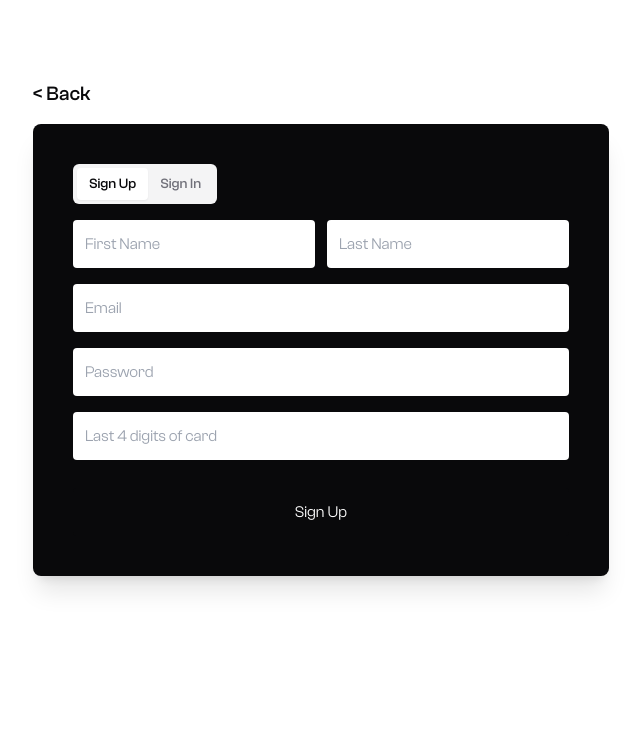
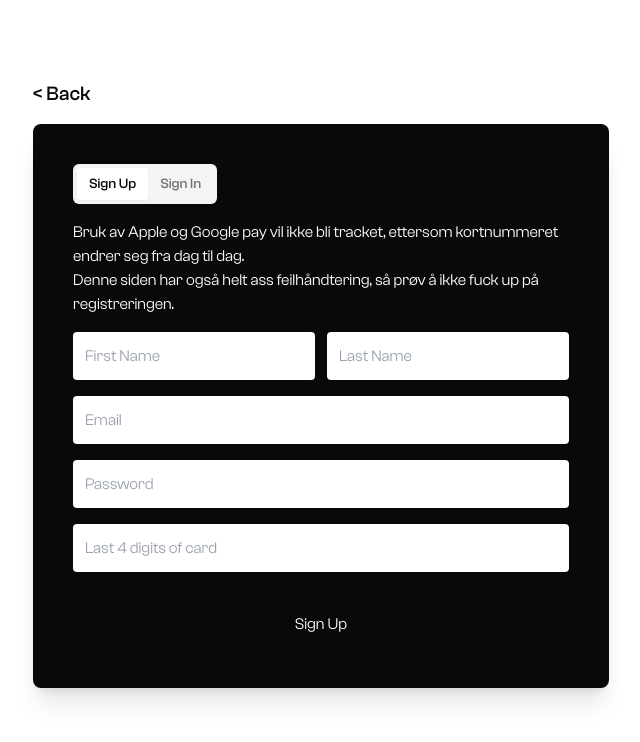
Before and after one commit to tobiaslborning/snack-overflow-display, a Next.js app: page /sign-up in a window 1280 px wide. Shown: the top 742 px of the page, without its empty margins (319-959 px from the left). Built offline with nearby package versions, Linux system fonts and the light colour scheme; no server answers.

Commit message:
text changes to sign up page

```diff
--- a/src/app/sign-up/page.tsx
+++ b/src/app/sign-up/page.tsx
@@ -71,6 +71,10 @@ const SignUp = () => {
         <TabsTrigger value="signin">Sign In</TabsTrigger>
       </TabsList>
       <TabsContent value='signup' className='mt-4'>
+          <div className='text-background my-4'>
+            <p>Bruk av Apple og Google pay vil ikke bli tracket, ettersom kortnummeret endrer seg fra dag til dag.</p>
+            <p>Denne siden har også helt ass feilhåndtering, så prøv å ikke fuck up på registreringen.</p>
+          </div>
           <div className='flex gap-3'>
           <input
             type="text"
@@ -116,6 +120,9 @@ const SignUp = () => {
           </button>
       </TabsContent>
       <TabsContent value='signin' className='mt-4'>
+          <div className='text-background my-4'>
+            <p>Hvis du ikke blir sendt videre har du skrevet noe feil.</p>
+          </div>
           <input
             type="email"
             placeholder="Email"
```
Also changed, not shown: 1 other file (tests, documents, lock files or other folders).
